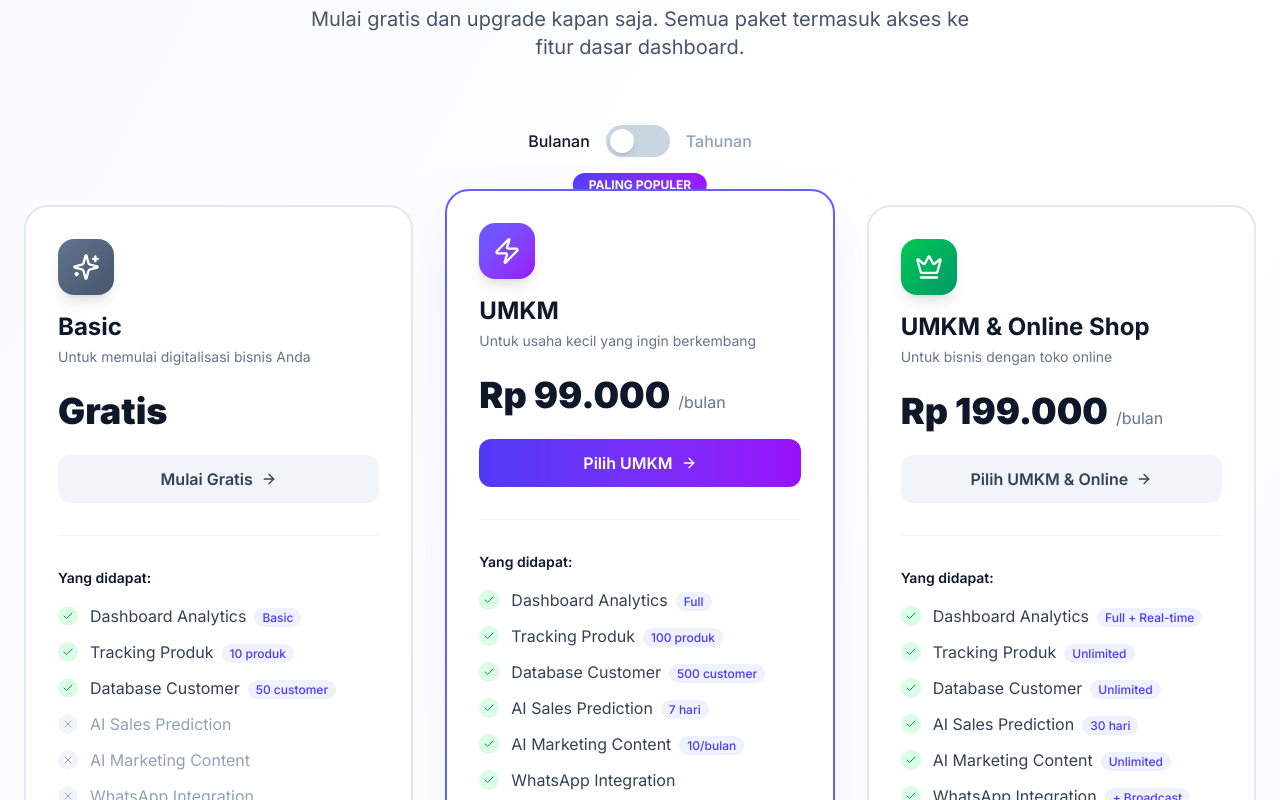
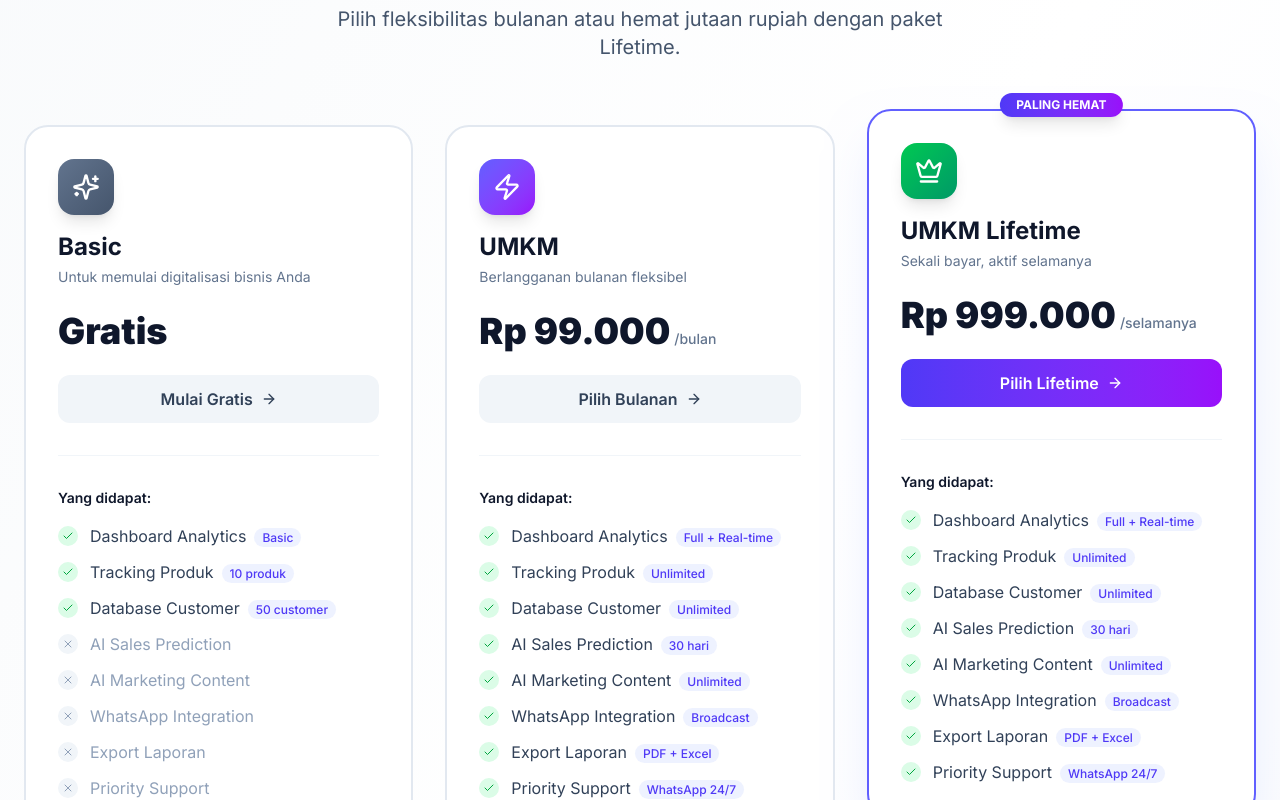
Before and after one commit to arratujuhkreasi/Nulls, a Next.js app in the folder apps/web/: page /pricing in a window 1280 px wide. Shown: the part 340-1140 px from the top of the page. Built offline with nearby package versions, Linux system fonts and the light colour scheme; no server answers.

Commit message:
Update pricing structure to Monthly vs Lifetime model

```diff
--- a/apps/web/app/pricing/page.tsx
+++ b/apps/web/app/pricing/page.tsx
@@ -11,8 +11,8 @@ const PRICING_TIERS = [
     {
         name: "Basic",
         description: "Untuk memulai digitalisasi bisnis Anda",
-        monthlyPrice: 0,
-        yearlyPrice: 0,
+        price: 0,
+        period: "/bulan",
         icon: Sparkles,
         color: "from-slate-500 to-slate-600",
         popular: false,
@@ -31,32 +31,11 @@ const PRICING_TIERS = [
     },
     {
         name: "UMKM",
-        description: "Untuk usaha kecil yang ingin berkembang",
-        monthlyPrice: 99000,
-        yearlyPrice: 990000,
+        description: "Berlangganan bulanan fleksibel",
+        price: 99000,
+        period: "/bulan",
         icon: Zap,
         color: "from-indigo-500 to-purple-600",
-        popular: true,
-        features: [
-            { name: "Dashboard Analytics", included: true, detail: "Full" },
-            { name: "Tracking Produk", included: true, detail: "100 produk" },
-            { name: "Database Customer", included: true, detail: "500 customer" },
-            { name: "AI Sales Prediction", included: true, detail: "7 hari" },
-            { name: "AI Marketing Content", included: true, detail: "10/bulan" },
-            { name: "WhatsApp Integration", included: true },
-            { name: "Export Laporan", included: true, detail: "PDF" },
-            { name: "Priority Support", included: true, detail: "Email" },
-        ],
-        cta: "Pilih UMKM",
-        ctaHref: "/login?plan=umkm",
-    },
-    {
-        name: "UMKM & Online Shop",
-        description: "Untuk bisnis dengan toko online",
-        monthlyPrice: 199000,
-        yearlyPrice: 1990000,
-        icon: Crown,
-        color: "from-green-500 to-emerald-600",
         popular: false,
         features: [
             { name: "Dashboard Analytics", included: true, detail: "Full + Real-time" },
@@ -64,18 +43,37 @@ const PRICING_TIERS = [
             { name: "Database Customer", included: true, detail: "Unlimited" },
             { name: "AI Sales Prediction", included: true, detail: "30 hari" },
             { name: "AI Marketing Content", included: true, detail: "Unlimited" },
-            { name: "WhatsApp Integration", included: true, detail: "+ Broadcast" },
+            { name: "WhatsApp Integration", included: true, detail: "Broadcast" },
             { name: "Export Laporan", included: true, detail: "PDF + Excel" },
             { name: "Priority Support", included: true, detail: "WhatsApp 24/7" },
         ],
-        cta: "Pilih UMKM & Online",
-        ctaHref: "/login?plan=umkm_online",
+        cta: "Pilih Bulanan",
+        ctaHref: "/login?plan=umkm_monthly",
+    },
+    {
+        name: "UMKM Lifetime",
+        description: "Sekali bayar, aktif selamanya",
+        price: 999000,
+        period: "/selamanya",
+        icon: Crown,
+        color: "from-green-500 to-emerald-600",
+        popular: true,
+        features: [
+            { name: "Dashboard Analytics", included: true, detail: "Full + Real-time" },
+            { name: "Tracking Produk", included: true, detail: "Unlimited" },
+            { name: "Database Customer", included: true, detail: "Unlimited" },
+            { name: "AI Sales Prediction", included: true, detail: "30 hari" },
+            { name: "AI Marketing Content", included: true, detail: "Unlimited" },
+            { name: "WhatsApp Integration", included: true, detail: "Broadcast" },
+            { name: "Export Laporan", included: true, detail: "PDF + Excel" },
+            { name: "Priority Support", included: true, detail: "WhatsApp 24/7" },
+        ],
+        cta: "Pilih Lifetime",
+        ctaHref: "/login?plan=umkm_lifetime",
     },
 ];
 
 export default function PricingPage() {
-    const [billingPeriod, setBillingPeriod] = useState<BillingPeriod>("monthly");
-
     const formatPrice = (price: number) => {
         if (price === 0) return "Gratis";
         return new Intl.NumberFormat("id-ID", {
@@ -117,51 +115,26 @@ export default function PricingPage() {
                         Harga Transparan, Tanpa Biaya Tersembunyi
                     </div>
                     <h1 className="text-4xl md:text-6xl font-black text-slate-900 mb-6">
-                        Pilih Paket yang <br />
+                        Investasi Terbaik untuk <br />
                         <span className="bg-clip-text text-transparent bg-gradient-to-r from-indigo-600 to-purple-600">
-                            Sesuai Bisnis Anda
+                            Pertumbuhan Bisnis Anda
                         </span>
                     </h1>
                     <p className="text-xl text-slate-600 max-w-2xl mx-auto">
-                        Mulai gratis dan upgrade kapan saja. Semua paket termasuk akses ke fitur dasar dashboard.
+                        Pilih fleksibilitas bulanan atau hemat jutaan rupiah dengan paket Lifetime.
                     </p>
                 </div>
 
-                {/* Billing Toggle */}
-                <div className="flex items-center justify-center gap-4 mb-12">
-                    <span className={`font-medium ${billingPeriod === "monthly" ? "text-slate-900" : "text-slate-400"}`}>
-                        Bulanan
-                    </span>
-                    <button
-                        onClick={() => setBillingPeriod(billingPeriod === "monthly" ? "yearly" : "monthly")}
-                        className={`relative w-16 h-8 rounded-full transition-colors ${billingPeriod === "yearly" ? "bg-indigo-600" : "bg-slate-300"
-                            }`}
-                    >
-                        <div
-                            className={`absolute top-1 w-6 h-6 bg-white rounded-full shadow-md transition-transform ${billingPeriod === "yearly" ? "translate-x-9" : "translate-x-1"
-                                }`}
-                        />
-                    </button>
-                    <span className={`font-medium ${billingPeriod === "yearly" ? "text-slate-900" : "text-slate-400"}`}>
-                        Tahunan
-                    </span>
-                    {billingPeriod === "yearly" && (
-                        <span className="px-3 py-1 bg-green-100 text-green-700 text-sm font-bold rounded-full">
-                            Hemat 17%
-                        </span>
-                    )}
-                </div>
-
                 {/* Pricing Cards */}
-                <div className="grid grid-cols-1 md:grid-cols-3 gap-8">
+                <div className="grid grid-cols-1 md:grid-cols-3 gap-8 mb-24">
                     {PRICING_TIERS.map((tier, i) => (
                         <div
                             key={i}
                             className={`relative group ${tier.popular ? "md:-mt-4 md:mb-4" : ""}`}
                         >
                             {tier.popular && (
-                                <div className="absolute -top-4 left-1/2 -translate-x-1/2 px-4 py-1 bg-gradient-to-r from-indigo-600 to-purple-600 text-white text-xs font-bold rounded-full shadow-lg">
-                                    PALING POPULER
+                                <div className="absolute -top-4 left-1/2 -translate-x-1/2 px-4 py-1 bg-gradient-to-r from-indigo-600 to-purple-600 text-white text-xs font-bold rounded-full shadow-lg z-10 w-max">
+                                    PALING HEMAT
                                 </div>
                             )}
                             <div
@@ -179,12 +152,12 @@ export default function PricingPage() {
 
                                 {/* Price */}
                                 <div className="mb-6">
-                                    <div className="flex items-baseline gap-2">
+                                    <div className="flex items-baseline gap-1">
                                         <span className="text-4xl font-black text-slate-900">
-                                            {formatPrice(billingPeriod === "monthly" ? tier.monthlyPrice : tier.yearlyPrice)}
+                                            {formatPrice(tier.price)}
                                         </span>
-                                        {tier.monthlyPrice > 0 && (
-                                            <span className="text-slate-500">/{billingPeriod === "monthly" ? "bulan" : "tahun"}</span>
+                                        {tier.price > 0 && (
+                                            <span className="text-slate-500 text-sm font-medium">{tier.period}</span>
                                         )}
                                     </div>
                                 </div>
```
